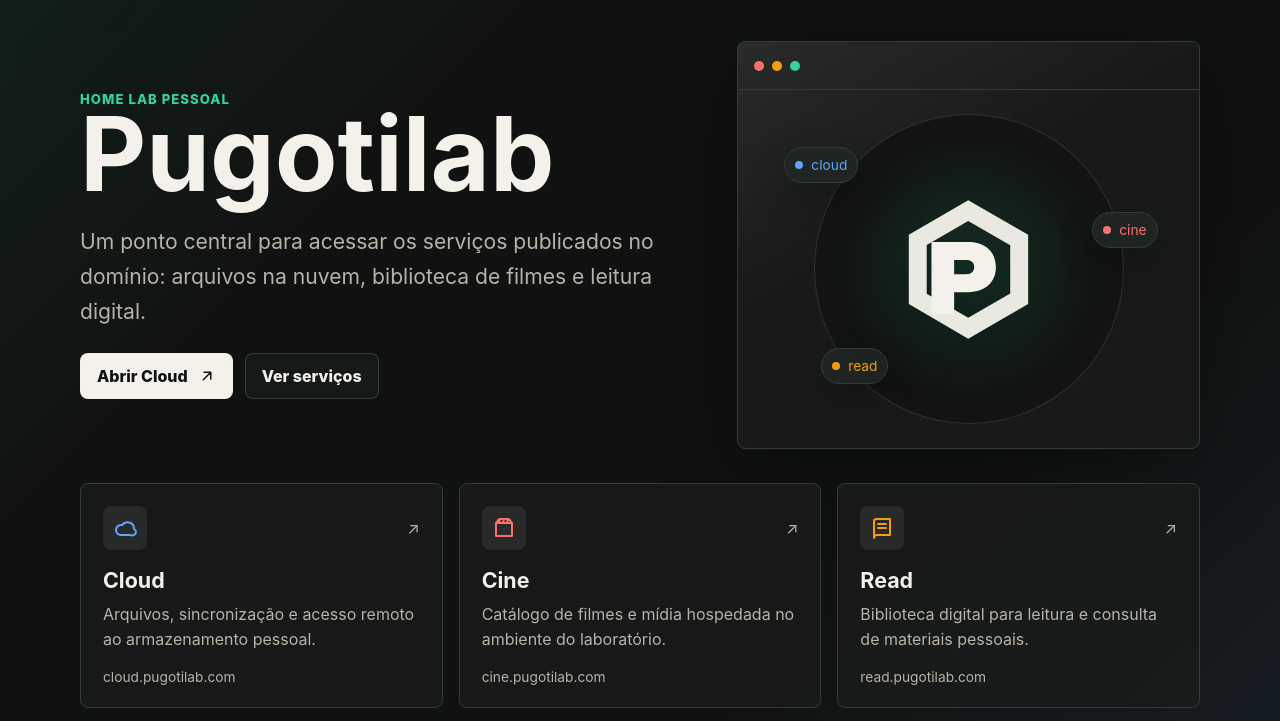
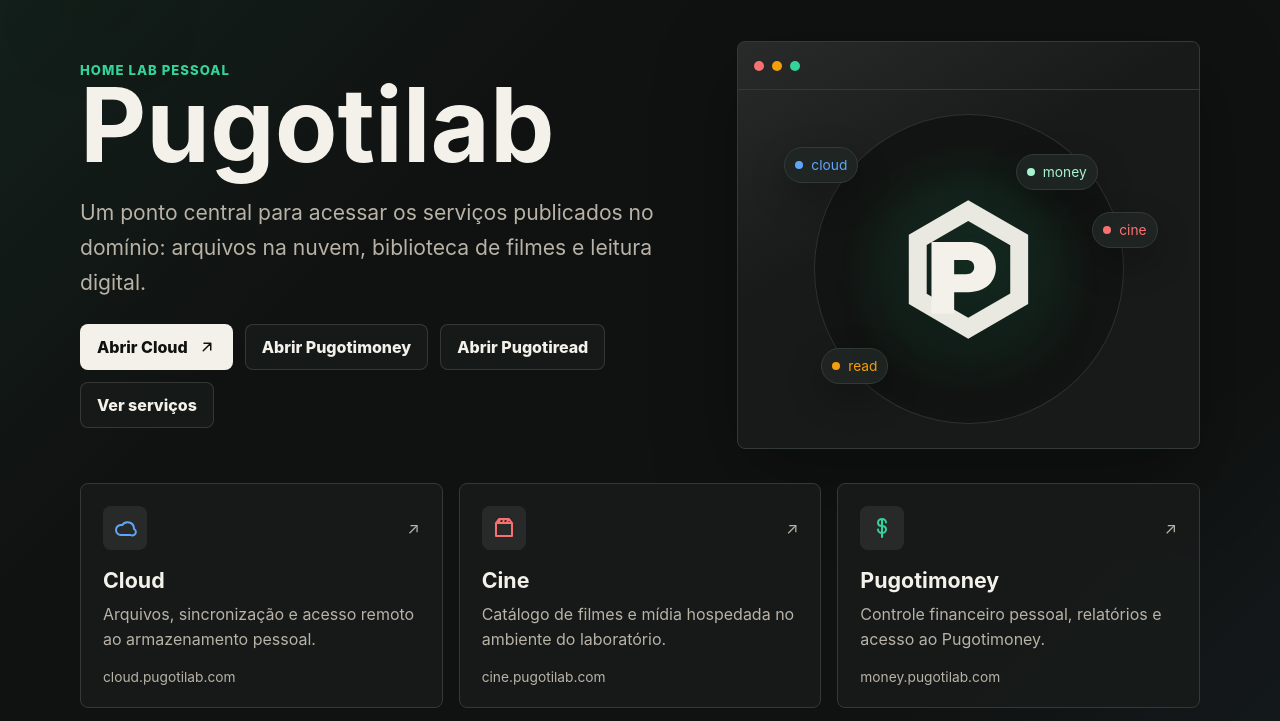
Before and after one commit to sekirozin/pugotihomepage, a plain HTML site: page index.html in a window 1280 px wide. Shown: the part 69-790 px from the top of the page. Drawn offline with Linux system fonts and the light colour scheme; no server answers.

Commit message:
feat: restore homepage service links

```diff
--- a/index.html
+++ b/index.html
@@ -471,6 +471,12 @@
         color: var(--amber);
       }
 
+      .node.money {
+        top: 18%;
+        right: 22%;
+        color: #a7f3d0;
+      }
+
       .services {
         display: grid;
         grid-template-columns: repeat(3, minmax(0, 1fr));
@@ -552,6 +558,10 @@
         color: var(--amber);
       }
 
+      .money-accent {
+        color: #34d399;
+      }
+
       footer {
         width: min(1120px, calc(100% - 32px));
         margin: 0 auto;
@@ -618,6 +628,11 @@
         .node.read {
           left: 8%;
         }
+
+        .node.money {
+          right: 10%;
+          top: 20%;
+        }
       }
     </style>
   </head>
@@ -681,6 +696,12 @@
                   />
                 </svg>
               </a>
+              <a class="button secondary" href="https://money.pugotilab.com">
+                Abrir Pugotimoney
+              </a>
+              <a class="button secondary" href="https://read.pugotilab.com">
+                Abrir Pugotiread
+              </a>
               <a class="button secondary" href="#servicos">Ver serviços</a>
             </nav>
           </div>
@@ -694,6 +715,7 @@
             <div class="network">
               <span class="node cloud">cloud</span>
               <span class="node cine">cine</span>
+              <span class="node money">money</span>
               <span class="node read">read</span>
               <div class="hub">
                 <svg viewBox="0 0 160 160" role="img">
@@ -757,6 +779,28 @@
             <small>cine.pugotilab.com</small>
           </a>
 
+          <a class="service" href="https://money.pugotilab.com">
+            <span class="service-top">
+              <span class="icon money-accent" aria-hidden="true">
+                <svg viewBox="0 0 24 24" fill="none">
+                  <path
+                    d="M12 3v18m4-14.5c0-1.9-1.8-3.5-4-3.5s-4 1.6-4 3.5S9 10 12 10s4 1.6 4 3.5S14.2 17 12 17s-4-1.6-4-3.5"
+                    stroke="currentColor"
+                    stroke-linecap="round"
+                    stroke-linejoin="round"
+                    stroke-width="2"
+                  />
+                </svg>
+              </span>
+              <span class="arrow" aria-hidden="true">↗</span>
+            </span>
+            <span>
+              <h2>Pugotimoney</h2>
+              <p>Controle financeiro pessoal, relatórios e acesso ao Pugotimoney.</p>
+            </span>
+            <small>money.pugotilab.com</small>
+          </a>
+
           <a class="service" href="https://read.pugotilab.com">
             <span class="service-top">
               <span class="icon read-accent" aria-hidden="true">
@@ -773,7 +817,7 @@
               <span class="arrow" aria-hidden="true">↗</span>
             </span>
             <span>
-              <h2>Read</h2>
+              <h2>Pugotiread</h2>
               <p>Biblioteca digital para leitura e consulta de materiais pessoais.</p>
             </span>
             <small>read.pugotilab.com</small>
```
